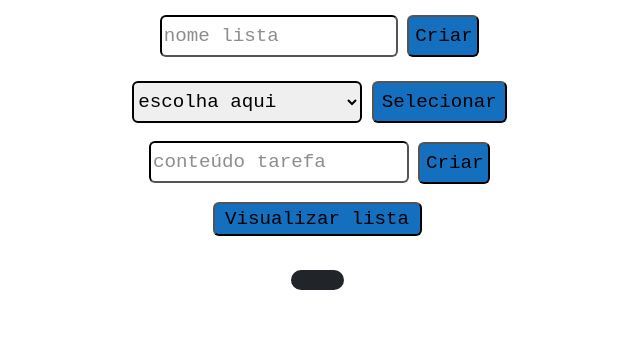
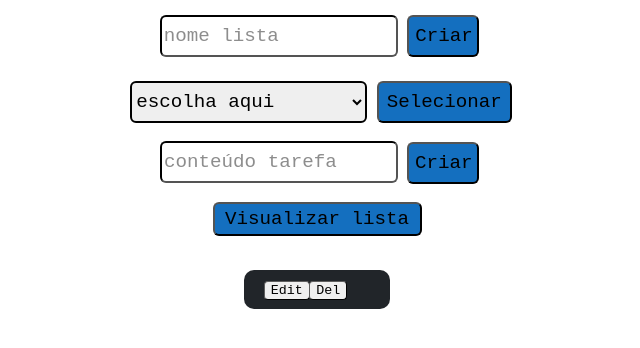
Before and after one commit to Helio505/ProgrammingProjects, a Flask app: page / in a window 1280 px wide. Shown: the part 80-428 px from the top of the page, without its empty margins (323-963 px from the left). Run offline with Flask 3, Linux system fonts and the light colour scheme; data that the repository does not hold is empty.

Commit message:
Melhorei ergonomia.

```diff
--- a/Checklist_Web_App/website/static/index.js
+++ b/Checklist_Web_App/website/static/index.js
@@ -2,6 +2,7 @@
 function onStart() {
     setTimeout(() => {
         atualizarListaDeListas();
+        abrirLista();
     }, 200);
 }
 onStart();
@@ -45,12 +46,10 @@ function atualizarListaDeListas() {
 }
 
 function abrirLista() {
-    /*
-        Mostra a lista selecionada, e suas tarefas.
-    */
-        criarVisualizarListaContainer();
-        getNomeLista();
-        getTarefasPertencentes();
+    /* Mostra a lista selecionada, e suas tarefas. */
+    criarVisualizarListaContainer();
+    getNomeLista();
+    getTarefasPertencentes();
 }
 
 function criarVisualizarListaContainer() {
@@ -247,6 +246,7 @@ buttonSelecionarLista.addEventListener("click", function(e){
     http.setRequestHeader('Content-Type', 'application/json;charset=UTF-8');
     http.onreadystatechange = function() {
         atualizarListaDeListas();
+        abrirLista();
         if (http.readyState === XMLHttpRequest.DONE && http.status === 200) {
             console.log(http.status)
 
@@ -373,6 +373,7 @@ function editTarefaRequest(parameter) {
     let emptyName = ["", " ", "  ", "   ", "    "];
     if (emptyName.includes(newTarefaContent)) {
         alert("Insira algum conteúdo válido para a tarefa.")
+        abrirLista();
         return
     }
 
@@ -384,9 +385,9 @@ function editTarefaRequest(parameter) {
     http.open(method, url);
     http.setRequestHeader('Content-Type', 'application/json;charset=UTF-8');
     http.onreadystatechange = function() {
+        abrirLista();
         if (http.readyState === XMLHttpRequest.DONE && http.status === 200) {
             console.log(http.status)
-            abrirLista();
 
         }else if(http.readyState === XMLHttpRequest.DONE && http.status !== 200){
             console.log(http.status)
--- a/Checklist_Web_App/website/static/main.css
+++ b/Checklist_Web_App/website/static/main.css
@@ -111,7 +111,7 @@ b{
 
 /* Criar lista: */
 #container-select{
-    margin-left: 5px;
+    margin-left: 8px;
 
 	display: flex;
     flex-direction: column;
@@ -120,7 +120,7 @@ b{
 }
 #select{
     height: 42px;
-    width: 230px;
+    width: 237px;
 
     font-size: larger;
     border-radius: 6px;
@@ -157,6 +157,7 @@ b{
     border-radius: 6px;
     font-size: larger;
     height: 36px;
+    width: 230px;
 }
 #input-content-tarefa::placeholder{
     color: #8d8d8d;
```
